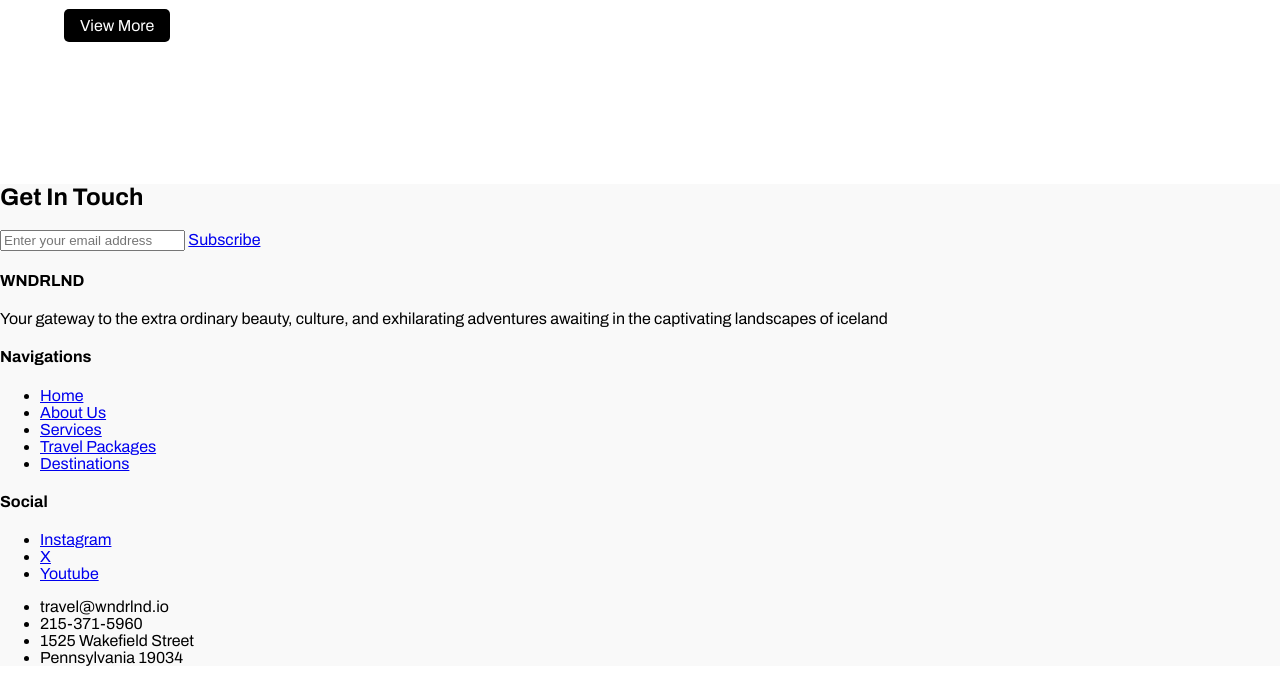
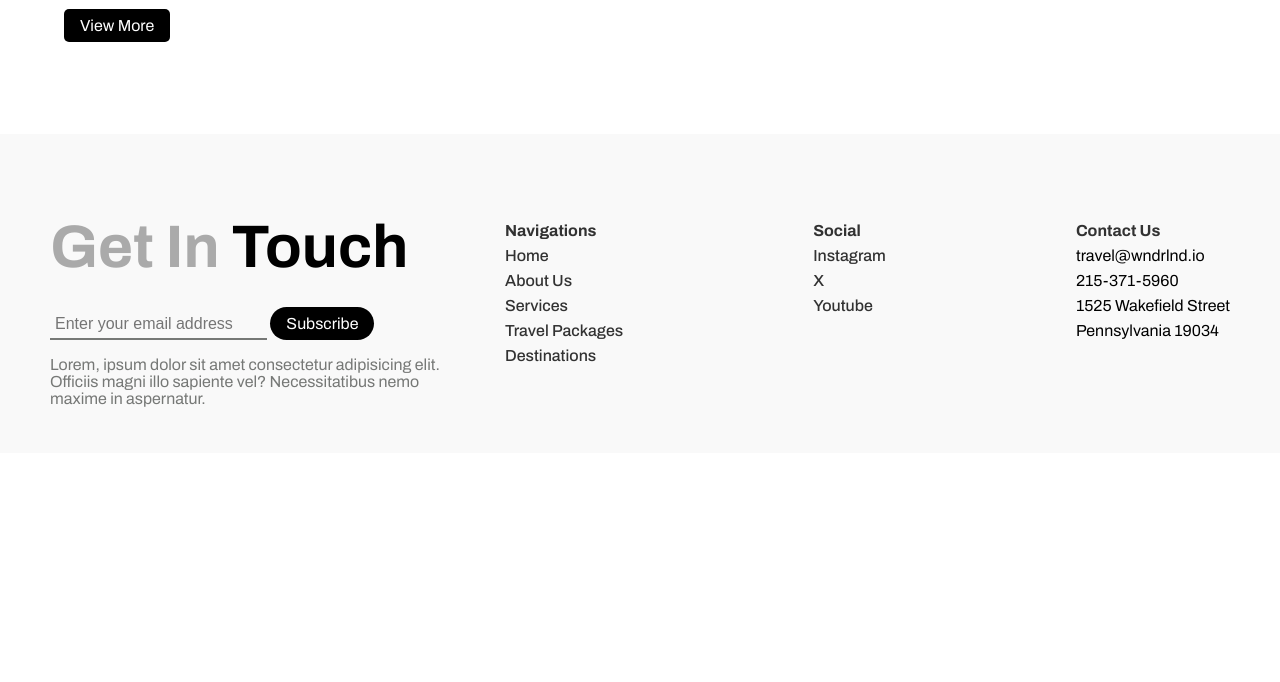
Before and after one commit to rachmatardico/wndrlnd, a plain HTML site: page index.html in a window 1280 px wide. Shown: the part 4546-5228 px from the top of the page. After the commit the page ends 4999 px from the top, so only its background shows below. Drawn offline with Linux system fonts and the light colour scheme.

Commit message:
Styling the footer

```diff
--- a/index.html
+++ b/index.html
@@ -228,28 +228,24 @@
 
       <footer>
         <div class="cta-footer">
-          <h2>Get In <span>Touch</span></h2>
           <div class="form-footer">
+            <h2>Get In <span>Touch</span></h2>
             <input type="email" placeholder="Enter your email address" />
             <a href="#">Subscribe</a>
           </div>
-        </div>
 
-        <div class="footer-content">
           <div class="footer-title">
-            <h4>WNDRLND</h4>
             <p>
-              Your gateway to the extra ordinary beauty, culture, and
-              exhilarating adventures awaiting in the captivating landscapes of
-              iceland
+              Lorem, ipsum dolor sit amet consectetur adipisicing elit. Officiis
+              magni illo sapiente vel? Necessitatibus nemo maxime in aspernatur.
             </p>
           </div>
         </div>
 
         <div class="footer-info">
           <div class="navigations">
-            <h4>Navigations</h4>
             <ul>
+              <li>Navigations</li>
               <li><a href="#">Home</a></li>
               <li><a href="#">About Us</a></li>
               <li><a href="#">Services</a></li>
@@ -259,8 +255,8 @@
           </div>
 
           <div class="navigations">
-            <h4>Social</h4>
             <ul>
+              <li>Social</li>
               <li><a href="#">Instagram</a></li>
               <li><a href="#">X</a></li>
               <li><a href="#">Youtube</a></li>
@@ -269,6 +265,7 @@
 
           <div class="contact-us">
             <ul>
+              <li>Contact Us</li>
               <li>travel@wndrlnd.io</li>
               <li>215-371-5960</li>
               <li>1525 Wakefield Street</li>
--- a/style.css
+++ b/style.css
@@ -491,20 +491,72 @@ nav {
 
 /* Footer */
 footer {
-    margin-top: 150px;
+    margin-top: 100px;
     background-color: #f9f9f9;
+    padding: 30px 50px;
+    display: flex;
+    justify-content: space-between;
 }
 
-.copyright {
-    border-top: 3px solid #F2F2F0;
-    padding: 30px;
-    text-align: center;
-    margin-bottom: 0;
+.cta-footer {
+    display: flex;
+    flex-direction: column;
 }
 
-.copyright a {
+.form-footer h2{
+    font-size: 60px;
+    color: #aaa;
+    margin-bottom: 30px;
+}
+
+.form-footer h2 span{
+    color: #000;
+}
+
+.form-footer input {
+    outline: none;
+    border: none;
+    background-color: #f9f9f9;
+    border-bottom: 2px solid #767876;
+    font-size: 16px;
+    padding: 5px;
+}
+
+.form-footer a {
+    text-decoration: none;
+    background-color: #000;
+    color: #fff;
+    padding: .5rem 1rem;
+    border-radius: 40px;
+}
+
+.footer-title {
+    width: 400px;
+    color: #767876;
+}
+
+.footer-info {
+    display: flex;
+    align-self: center;
+    gap: 150px;
+}
+
+.footer-info ul {
+    list-style-type: none;
+    line-height: 25px;
+}
+
+.footer-info ul li:first-child {
+    font-weight: 700;
     color: #323232;
 }
+
+.footer-info ul li a {
+    color: #323232;
+    text-decoration: none;
+    font-weight: 500;
+}
+
 /* The end of Footer styling */
 
 /* Screen breakpoints layout styles */
```
